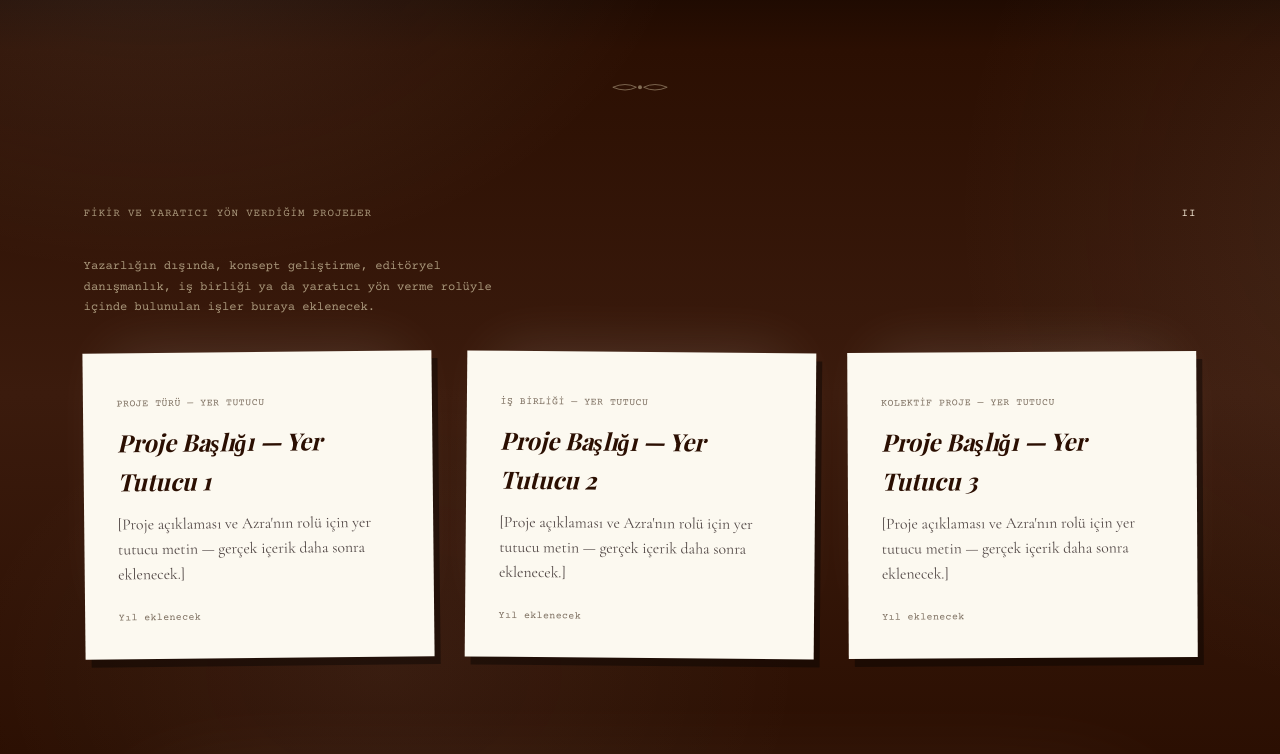
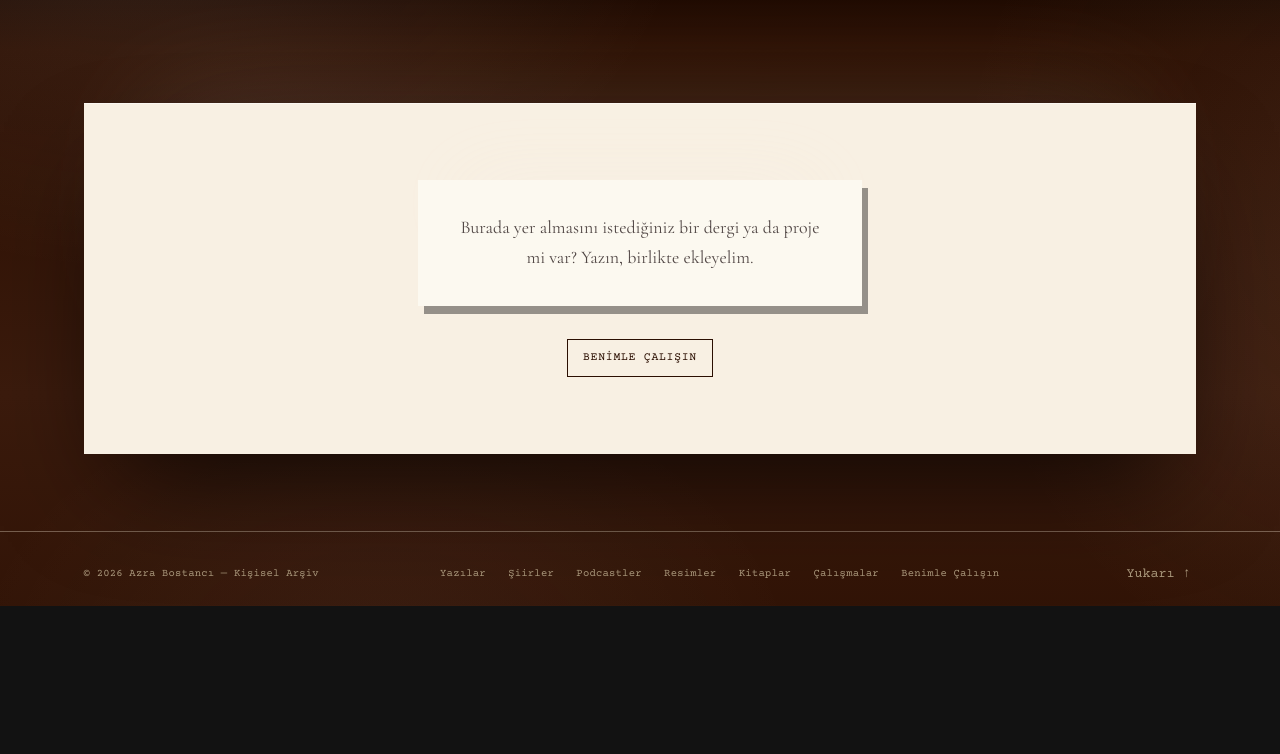
Before and after one commit to cosmoscreate/azrasite, a website: page calismalarim.html in a window 1280 px wide. Shown: the part 1646-2400 px from the top of the page. After the commit the page ends 2252 px from the top, so only its background shows below. Drawn offline with nearby package versions, Linux system fonts and the light colour scheme; a web font is replaced by a local one.

Commit message:
Remove placeholder projects section from Calismalar page
Drop the "Fikir ve Yaratici Yon Verdigim Projeler" placeholder cards
now that the page's Dergiler section shows the real magazine issues.
Adjusted the page heading and section markers to match.

Co-Authored-By: Claude Sonnet 5 <noreply@anthropic.com>

```diff
--- a/calismalarim.html
+++ b/calismalarim.html
@@ -57,8 +57,8 @@
     <div class="container">
       <div class="crumb"><a href="index.html">Ana Sayfa</a> / Çalışmalar</div>
       <div class="section-kicker"><span>Arşiv — Sayfa 07</span><span class="num">Portföy</span></div>
-      <h1 class="section-title">Dergiler ve <em>Yön Verdiğim İşler</em></h1>
-      <p class="section-note" style="margin-top: var(--sp-3); max-width: 54ch;">Katkıda bulunduğum dergi sayıları ve fikir ya da yaratıcı yön verdiğim projelerden bir seçki.</p>
+      <h1 class="section-title">Katkıda Bulunduğum <em>Dergiler</em></h1>
+      <p class="section-note" style="margin-top: var(--sp-3); max-width: 54ch;">Katkıda bulunduğum dergi sayılarından bir seçki.</p>
     </div>
   </section>
 
@@ -92,39 +92,6 @@
         <div class="plate span-2" data-reader-open data-magazine="dusart-9">
           <img src="images/dergiler/dusart-9/page-01.jpg" alt="DüşArt, 9. Sayı — Şubat 2025 kapağı">
           <div class="tag">DüşArt — 9. Sayı</div>
-        </div>
-      </div>
-    </div>
-  </section>
-
-  <div class="fleuron" aria-hidden="true">
-    <svg viewBox="0 0 64 16" fill="none" stroke="currentColor" stroke-width="1"><path d="M2 8 Q16 2 28 8"/><path d="M2 8 Q16 14 28 8"/><circle cx="32" cy="8" r="2.2" fill="currentColor" stroke="none"/><path d="M62 8 Q48 2 36 8"/><path d="M62 8 Q48 14 36 8"/></svg>
-  </div>
-
-  <!-- ============================================================ YARATICI YÖN VERDİĞİM PROJELER -->
-  <section class="section section-tight" id="projeler">
-    <div class="container">
-      <div class="section-kicker"><span>Fikir ve Yaratıcı Yön Verdiğim Projeler</span><span class="num">II</span></div>
-      <p class="section-note" style="margin-bottom: var(--sp-4); max-width: 58ch;">Yazarlığın dışında, konsept geliştirme, editöryel danışmanlık, iş birliği ya da yaratıcı yön verme rolüyle içinde bulunulan işler buraya eklenecek.</p>
-
-      <div class="works-grid">
-        <div class="work-card reveal">
-          <span class="role">Proje Türü — Yer Tutucu</span>
-          <h3>Proje Başlığı — Yer Tutucu 1</h3>
-          <p>[Proje açıklaması ve Azra'nın rolü için yer tutucu metin — gerçek içerik daha sonra eklenecek.]</p>
-          <span class="year">Yıl eklenecek</span>
-        </div>
-        <div class="work-card reveal reveal-delay-1">
-          <span class="role">İş Birliği — Yer Tutucu</span>
-          <h3>Proje Başlığı — Yer Tutucu 2</h3>
-          <p>[Proje açıklaması ve Azra'nın rolü için yer tutucu metin — gerçek içerik daha sonra eklenecek.]</p>
-          <span class="year">Yıl eklenecek</span>
-        </div>
-        <div class="work-card reveal reveal-delay-2">
-          <span class="role">Kolektif Proje — Yer Tutucu</span>
-          <h3>Proje Başlığı — Yer Tutucu 3</h3>
-          <p>[Proje açıklaması ve Azra'nın rolü için yer tutucu metin — gerçek içerik daha sonra eklenecek.]</p>
-          <span class="year">Yıl eklenecek</span>
         </div>
       </div>
     </div>
```
